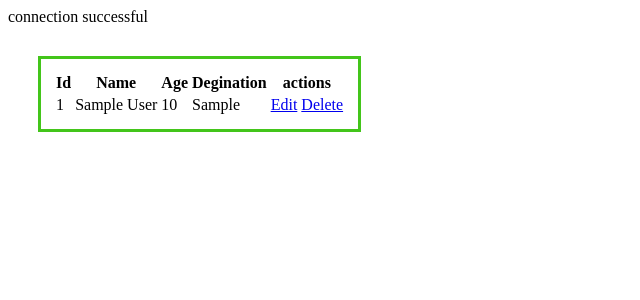
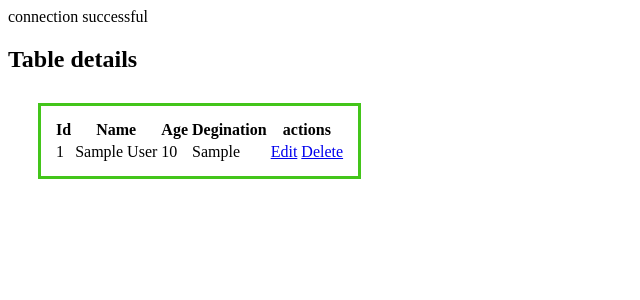
Before and after one commit to laktherock/Basic-Php, a PHP site: page /view.php in a window 1280 px wide. Shown: the top 300 px of the page, without its empty margins (0-640 px from the left). Run offline with PHP 8.4, Linux system fonts and the light colour scheme; tables that the repository leaves empty or names only in its code hold one stand-in row (values such as "Sample post"); data that the repository does not hold is empty.

Commit message:
added lakshmi new branch

```diff
--- a/view.php
+++ b/view.php
@@ -25,7 +25,7 @@ if(!empty($s3lect)){
 	</style>
 	</head>
 	<body>
-
+		<h2>Table details</h2>
 	<table>
 	<tr>
 		<th>Id</th>
```
